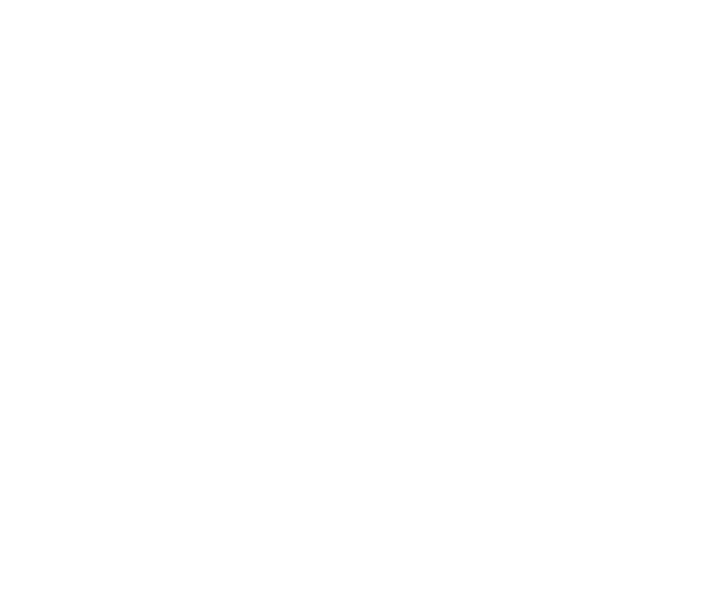
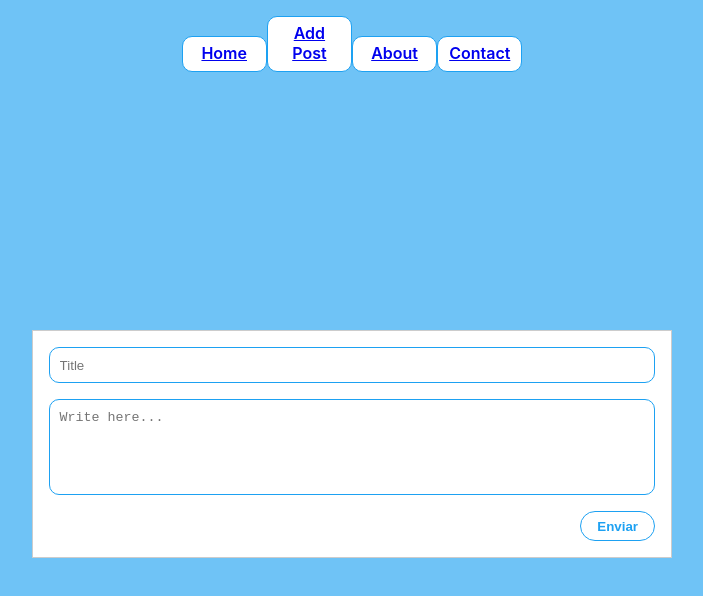
Before and after one commit to filipecsoares/blog-app, a React (Create React App) app in the folder web-frontend/: page /newPost in a window 1280 px wide. Shown: the top 596 px of the page, without its empty margins (288-991 px from the left). Built offline with nearby package versions, Linux system fonts and the light colour scheme; sample sign-in values are in the browser's storage.

Commit message:
menu route

```diff
--- a/web-frontend/src/Routes/index.js
+++ b/web-frontend/src/Routes/index.js
@@ -4,6 +4,7 @@ import { BrowserRouter as Router, Switch, Route } from "react-router-dom";
 import Login from "../pages/Login";
 import Register from "../pages/Register";
 import Home from "../pages/Home";
+import PostForm from "../pages/PostForm";
 import AuthRoute from "./AuthRoute";
 
 export default function Routes() {
@@ -13,6 +14,7 @@ export default function Routes() {
         <Route path="/" exact component={Login} />
         <Route path="/register" component={Register} />
         <AuthRoute path="/home" component={Home} />
+        <AuthRoute path="/newPost" component={PostForm} />
       </Switch>
     </Router>
   );
--- a/web-frontend/src/components/Menu/index.js
+++ b/web-frontend/src/components/Menu/index.js
@@ -1,14 +1,23 @@
 import React from "react";
+import { Link, withRouter } from "react-router-dom";
 
 import { Content, Container } from "./styles";
 
 export default function Menu() {
   return (
     <Container>
-      <Content id="home">Home</Content>
-      <Content id="newPost">Add Post</Content>
-      <Content id="about">About</Content>
-      <Content id="contact">Contact</Content>
+      <Content id="home">
+        <Link to="/home">Home</Link>
+      </Content>
+      <Content id="newPost">
+        <Link to="/newPost">Add Post</Link>
+      </Content>
+      <Content id="about">
+        <Link to="/about">About</Link>
+      </Content>
+      <Content id="contact">
+        <Link to="/contact">Contact</Link>
+      </Content>
     </Container>
   );
 }
--- a/web-frontend/src/components/PostForm/index.js
+++ /dev/null
@@ -1,37 +0,0 @@
-import React, { useState } from "react";
-
-import { Container, Input } from "./styles";
-
-export default function PostForm(props) {
-  const [text, setText] = useState("");
-  const [title, setTitle] = useState("");
-
-  const handlePost = async (event) => {
-    event.preventDefault();
-    await props.onCreatePost(title, text);
-    setText("");
-    setTitle("")
-  };
-
-  return (
-    <Container>
-      <Input
-        required
-        value={title}
-        onChange={(e) => setTitle(e.target.value)}
-        type="text"
-        placeholder="Title"
-      />
-      <textarea
-        required
-        value={text}
-        onChange={(e) => setText(e.target.value)}
-        placeholder="Write here..."
-        rows={5}
-      />
-      <div>
-        <button onClick={handlePost}>Enviar</button>
-      </div>
-    </Container>
-  );
-}
--- a/web-frontend/src/pages/Home/index.js
+++ b/web-frontend/src/pages/Home/index.js
@@ -1,7 +1,7 @@
 import React, { useState, useEffect } from "react";
 import axios from "axios";
 
-import PostForm from "../../components/PostForm";
+import PostForm from "../PostForm";
 import PostList from "../../components/PostList";
 import Layout from "../../components/Layout";
 
--- /dev/null
+++ b/web-frontend/src/pages/PostForm/index.js
@@ -0,0 +1,40 @@
+import React, { useState } from "react";
+import Layout from "../../components/Layout";
+
+import { Container, Input } from "./styles";
+
+export default function PostForm(props) {
+  const [text, setText] = useState("");
+  const [title, setTitle] = useState("");
+
+  const handlePost = async (event) => {
+    event.preventDefault();
+    await props.onCreatePost(title, text);
+    setText("");
+    setTitle("");
+  };
+
+  return (
+    <Layout>
+      <Container>
+        <Input
+          required
+          value={title}
+          onChange={(e) => setTitle(e.target.value)}
+          type="text"
+          placeholder="Title"
+        />
+        <textarea
+          required
+          value={text}
+          onChange={(e) => setText(e.target.value)}
+          placeholder="Write here..."
+          rows={5}
+        />
+        <div>
+          <button onClick={handlePost}>Enviar</button>
+        </div>
+      </Container>
+    </Layout>
+  );
+}
```
Also changed, not shown: web-frontend/src/pages/PostForm/styles.js (renamed from web-frontend/src/components/PostForm/styles.js).
